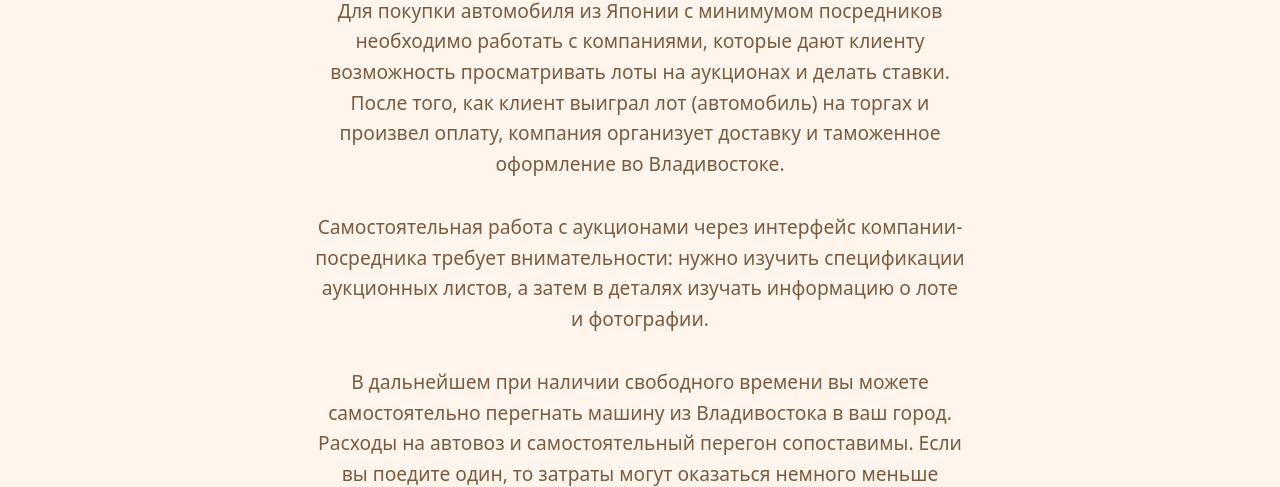
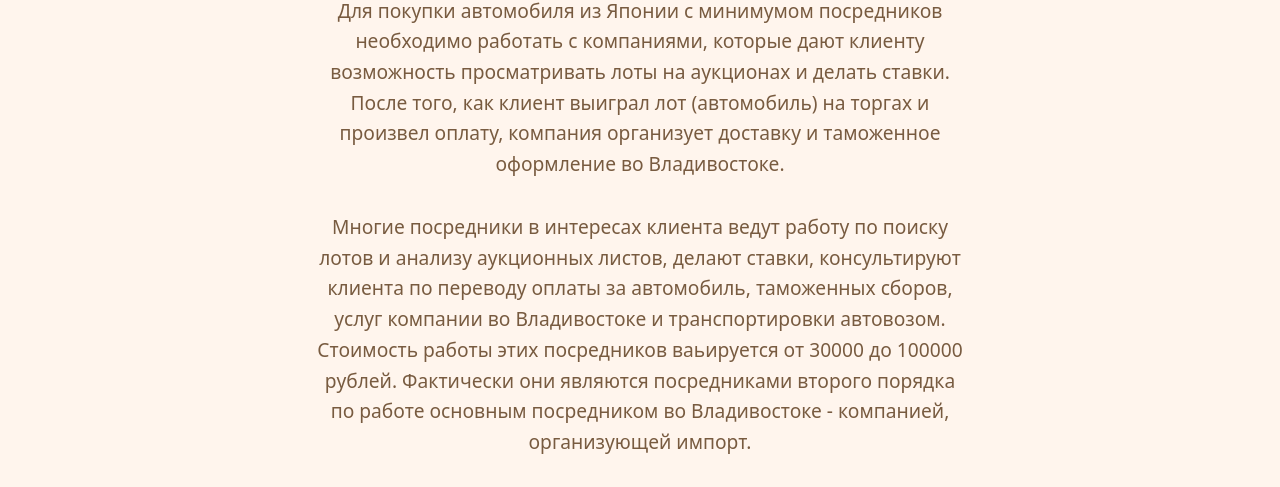
Before and after one commit to fedorov21951/neonsuns, a plain HTML site: page kak_kupit_avto_iz_Yaponii.html in a window 1280 px wide. Shown: the part 263-750 px from the top of the page. Drawn offline with Linux system fonts and the light colour scheme.

Commit message:
Update kak_kupit_avto_iz_Yaponii.html

```diff
--- a/kak_kupit_avto_iz_Yaponii.html
+++ b/kak_kupit_avto_iz_Yaponii.html
@@ -32,6 +32,7 @@
            Для покупки автомобиля из Японии с минимумом посредников необходимо работать с компаниями, которые дают клиенту возможность просматривать лоты на аукционах и делать ставки.
            После того, как клиент выиграл лот (автомобиль) на торгах и произвел оплату, компания организует доставку и таможенное оформление во Владивостоке.
         </p>
+        <p>Многие посредники в интересах клиента ведут работу по поиску лотов и анализу аукционных листов, делают ставки, консультируют клиента по переводу оплаты за автомобиль, таможенных сборов, услуг компании во Владивостоке и транспортировки автовозом. Стоимость работы этих посредников ваьируется от 30000 до 100000 рублей. Фактически они являются посредниками второго порядка по работе основным посредником во Владивостоке - компанией, организующей импорт.</p>
         <p>Самостоятельная работа с аукционами через интерфейс компании-посредника требует внимательности: нужно изучить спецификации аукционных листов, а затем в деталях изучать информацию о лоте и фотографии.</p>
         <p>
           В дальнейшем при наличии свободного времени вы можете самостоятельно перегнать машину из Владивостока в ваш город.
```
